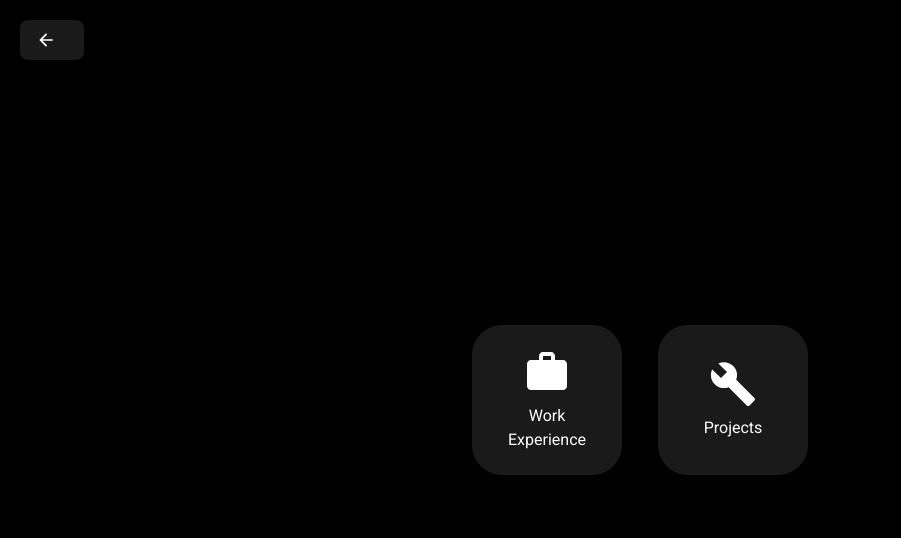
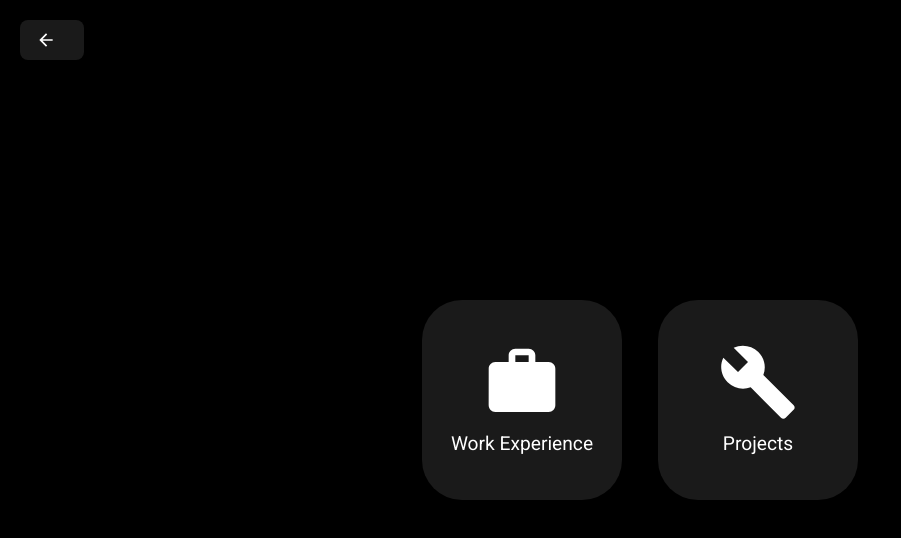
Before and after one commit to AnthonyMercadante/AnthonyMercadante.github.io, a React (Create React App) app: page /portfolio in a window 1280 px wide. Shown: the top 538 px of the page, without its empty margins (0-901 px from the left). Built offline with nearby package versions, Linux system fonts and the light colour scheme.

Commit message:
Adjusted Portfolio page app sizes.

```diff
--- a/src/components/Portfolio/Portfolio.tsx
+++ b/src/components/Portfolio/Portfolio.tsx
@@ -10,8 +10,8 @@ const Portfolio = () => {
   const navigate = useNavigate();
 
   const buttonStyle = {
-    width: 150, // Fixed width for desktop
-    height: 150, // Fixed height for desktop
+    width: 200, // Increased width for desktop
+    height: 200, // Increased height for desktop
     borderRadius: '20%', // Rounded corners
     margin: '10px', // Space between buttons
     boxShadow: '0 4px 8px rgba(0, 0, 0, 0.3)', // Subtle shadow for depth
@@ -22,21 +22,24 @@ const Portfolio = () => {
     '&:hover': {
       boxShadow: '0 6px 12px rgba(0, 0, 0, 0.5)', // More pronounced shadow on hover
     },
+    '& .MuiSvgIcon-root': {
+      fontSize: '5rem', // Increased icon size for desktop
+    },
     '@media (max-width: 600px)': {
-      width: 100, // Smaller width for mobile
-      height: 100, // Smaller height for mobile
+      width: 100, // Retained width for mobile
+      height: 100, // Retained height for mobile
       '& .MuiSvgIcon-root': {
-        fontSize: '2rem', // Smaller icon size for mobile
+        fontSize: '2rem', // Retained icon size for mobile
       },
     },
   };
 
   const textStyle = {
     marginTop: theme.spacing(1), // Space between icon and text
-    fontSize: '1rem', // Default text size
+    fontSize: '1.2rem', // Increased text size for desktop
     textAlign: 'center', // Center align text
     '@media (max-width: 600px)': {
-      fontSize: '0.8rem', // Smaller text size for mobile
+      fontSize: '0.8rem', // Retained text size for mobile
     },
   };
 
```
